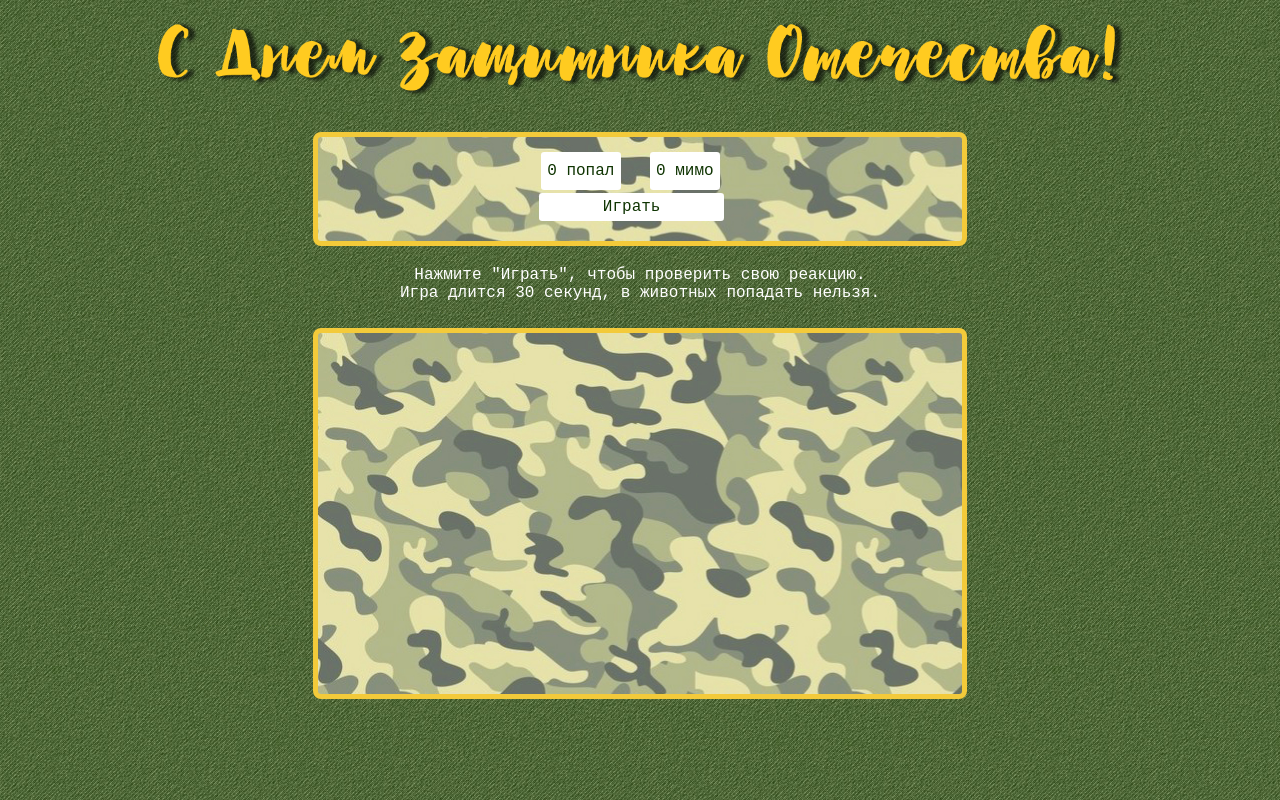
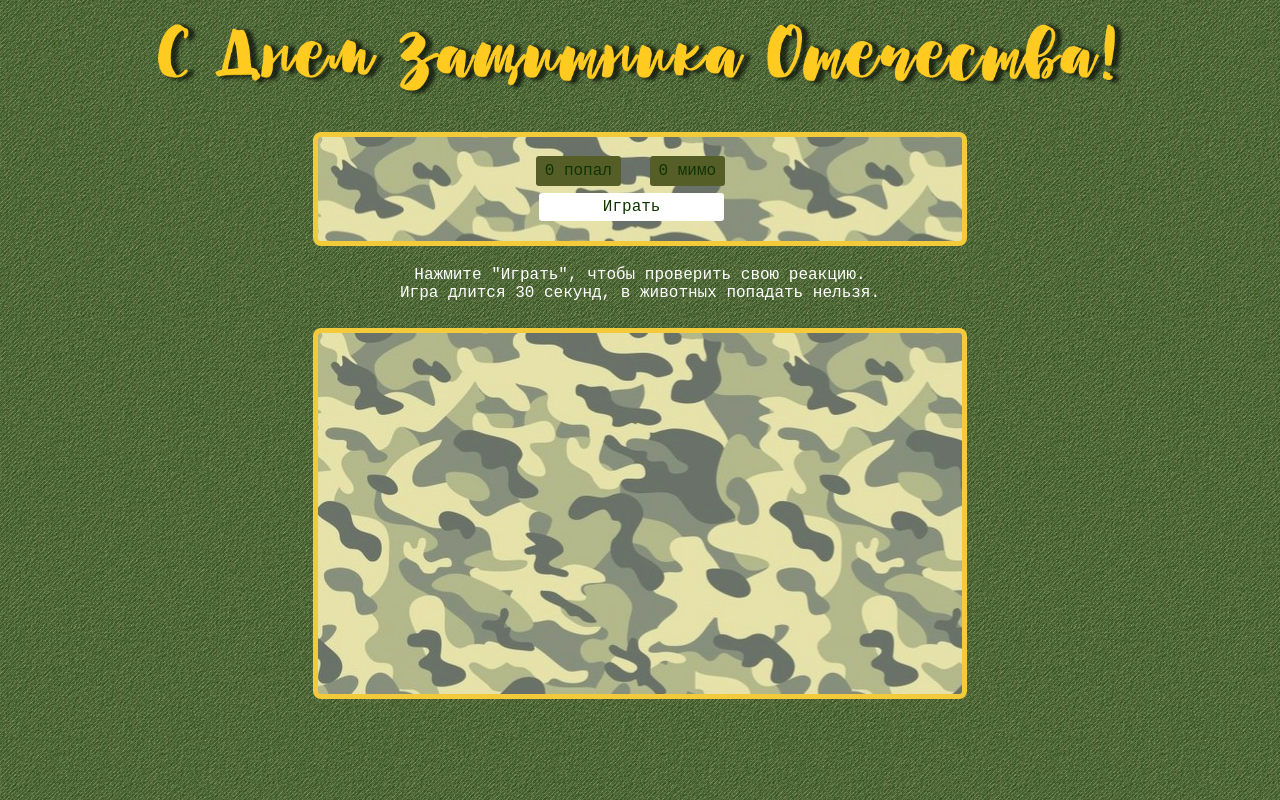
Before and after one commit to Kristormy/Congratulation-23, a plain HTML site: page index.html in a window 1280 px wide. Shown: the top 800 px of the page. Drawn offline with Linux system fonts and the light colour scheme; a web font is replaced by a local one.

Commit message:
Update style.css

```diff
--- a/style.css
+++ b/style.css
@@ -23,8 +23,8 @@ body {
         text-decoration: none;
         font-size: 100%;
 	font-family: 'PT Mono', monospace;
-        background: #ffffff;
-        padding: 0.6em 0.4em;
+        background: #565e28;
+        padding: 1% 1.6%;;
         color: #0f3402;
         -webkit-border-radius: .2em;
         -moz-border-radius: .2em;
```
